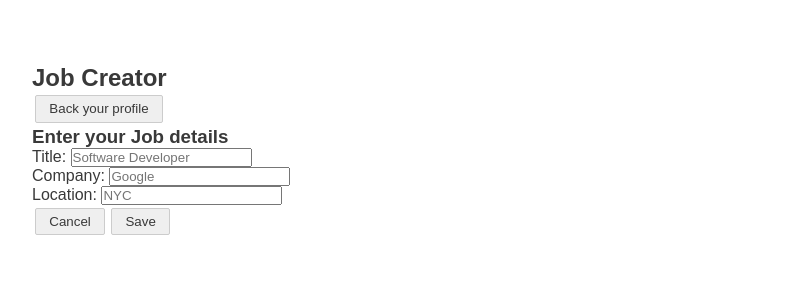
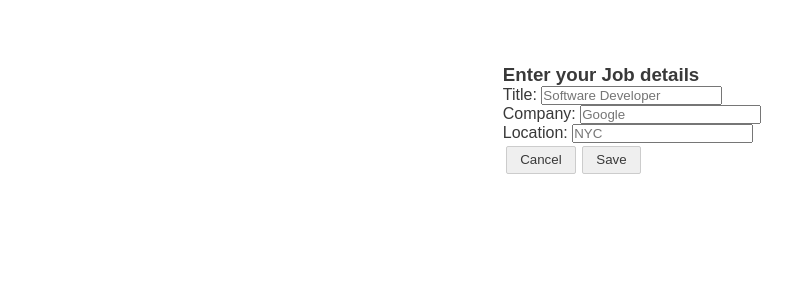
Before and after one commit to itzJohn/Jobio, a React app: page /create in a window 1280 px wide. Shown: the top 300 px of the page, without its empty margins (8-800 px from the left). Built offline with nearby package versions, Linux system fonts and the light colour scheme.

Commit message:
Small UI adjustments

```diff
--- a/client/components/CreateJob.jsx
+++ b/client/components/CreateJob.jsx
@@ -49,17 +49,7 @@ const CreateJob = props => {
   }, [title,company,title]);
 
   return (
-    <section className="mainSection createCharContainer">
-
-      <header className="pageHeader">
-        <h2>Job Creator</h2>
-        <Link to="/" className="backLink">
-          <button type="button" className="btnSecondary">
-              Back your profile
-          </button>
-        </Link>
-      </header>
-
+    <section className="mainSection">
       <article className="card createChar">
         <h3>Enter your Job details</h3>
 
--- a/client/components/ProfileHeader.jsx
+++ b/client/components/ProfileHeader.jsx
@@ -3,7 +3,10 @@ import React, { Component } from 'react';
 const ProfileHeader = ({pic,github,linkedin}) => {
 
   return (
-    <div className="profileHeader primary">
+    <div className="profileHeader">
+      <div className="right">
+        <img src={pic} />
+      </div>
       <div className='left'>
         <h3>Social Media</h3>
         <a href={github}>GitHub Icon</a>
@@ -18,9 +21,7 @@ const ProfileHeader = ({pic,github,linkedin}) => {
         <p>Total Applications:<span></span></p>
 
       </div>
-      <div className="right">
-        <img src={pic} />
-      </div>
+
 
     </div>
   );
--- a/client/scss/_main.scss
+++ b/client/scss/_main.scss
@@ -17,19 +17,24 @@ body {
 
 .mainSection{
   width: 1200px;
+  display: flex;
+  justify-content: center;
 }
 
 .primary { background-color: $primary; }
 .secondary { background-color: $secondary; }
 
+
+
 .profileHeader{
   width: 100%;
   display: flex;
-  justify-content: space-between;
+  flex-direction: column;
 
   .left {
     display: flex;
     flex-direction: column;
+    align-items: center;
   }
 
   img {
@@ -37,10 +42,17 @@ body {
   }
 
   .right {
-
+    display: flex;
+    flex-direction: column;
+    align-items: center;
   }
 }
 
+.ProfileBodyHeader {
+  display: flex;
+  flex-direction: column;
+  align-items: center;
+}
 
 .jobCardContainer {
   display: grid;
```
